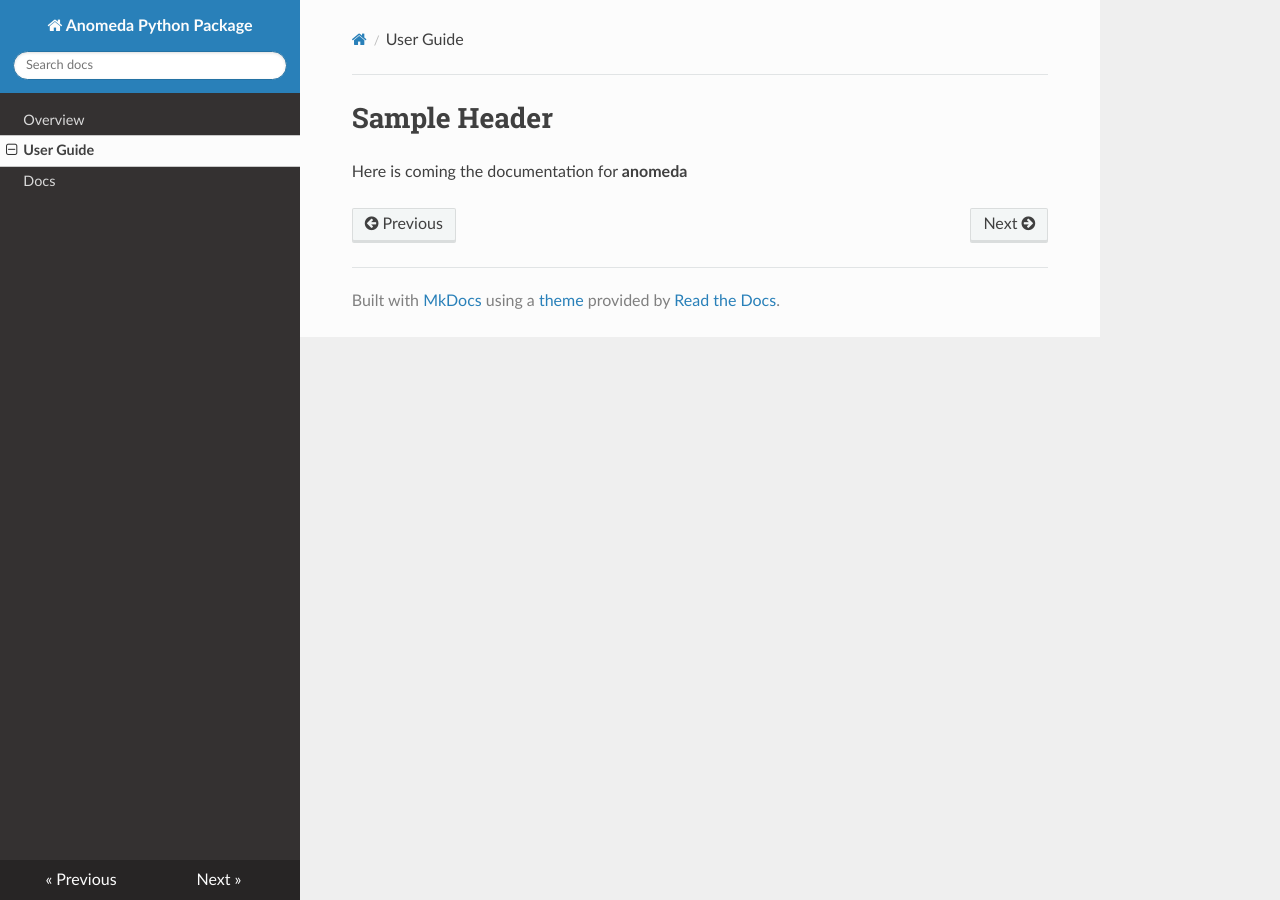
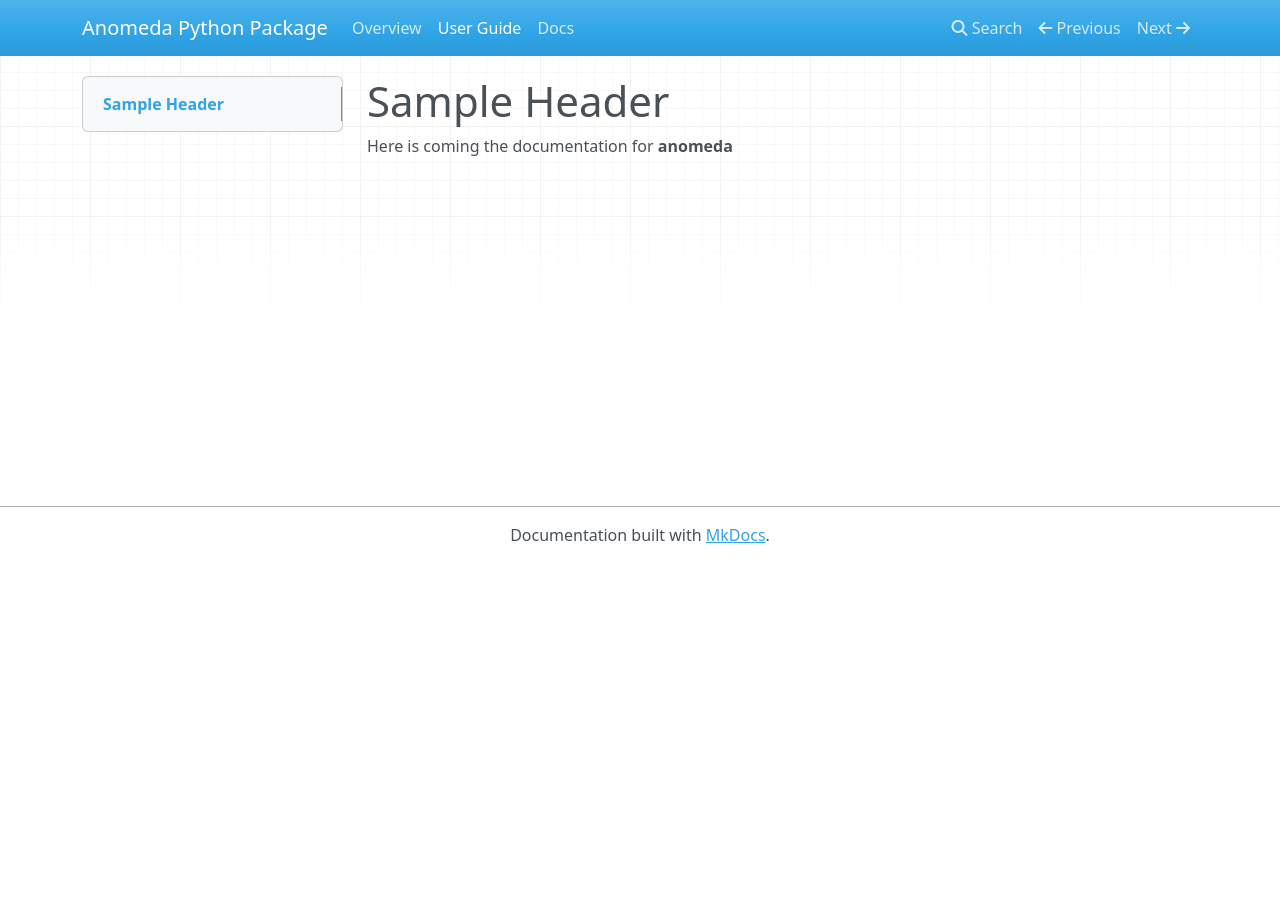
Before and after one commit to AntonSarr/anomeda, an MkDocs documentation site: the page built from docs/user_guide.md, in a window 1280 px wide. Built offline with MkDocs 1.6.1, drawn with Linux system fonts in a browser that asks for light colours; nearby versions of some CDN libraries.

Commit message:
change theme

```diff
--- a/mkdocs.yml
+++ b/mkdocs.yml
@@ -20,9 +20,6 @@ python:
 
 site_name: Anomeda Python Package
 
-theme:
-  name: readthedocs
-
 nav:
   - Overview: index.md
   - User Guide: user_guide.md
```
